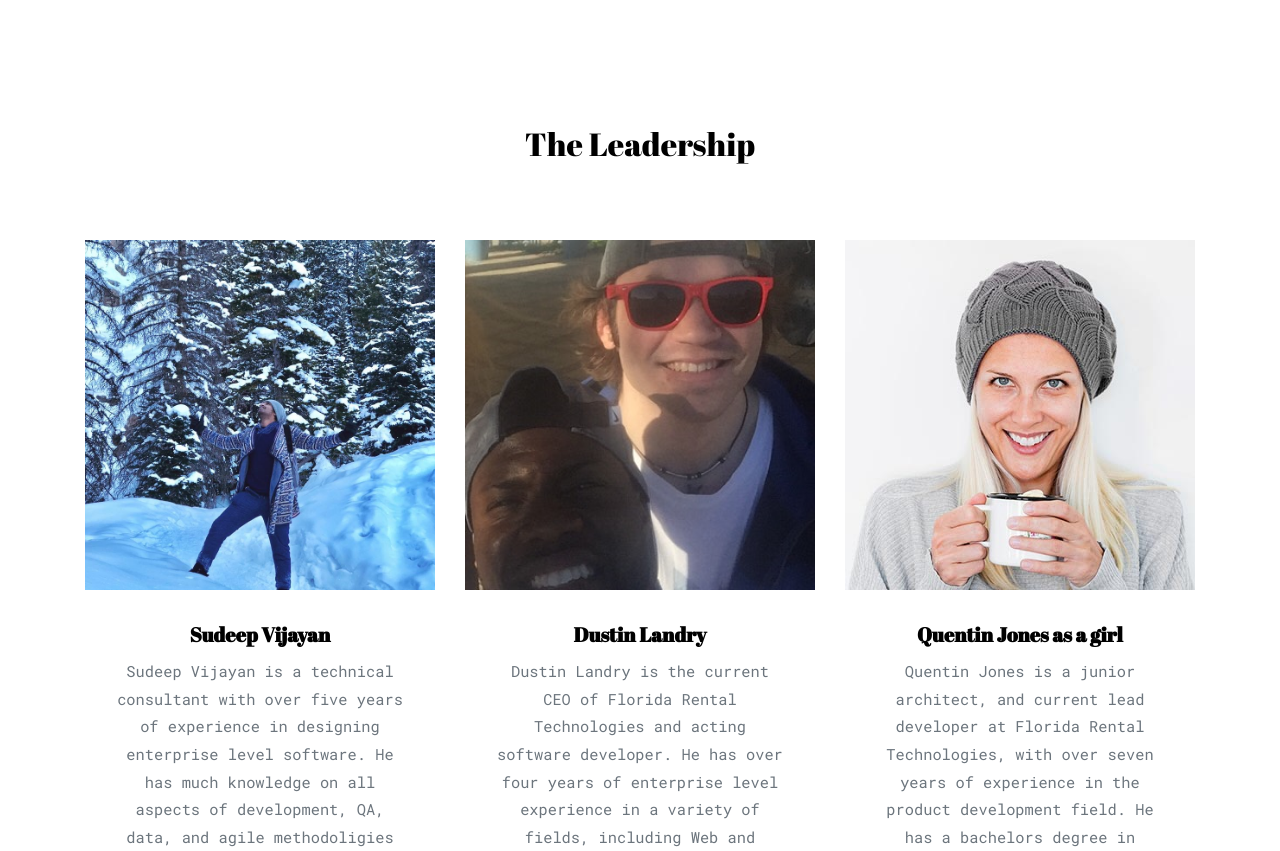
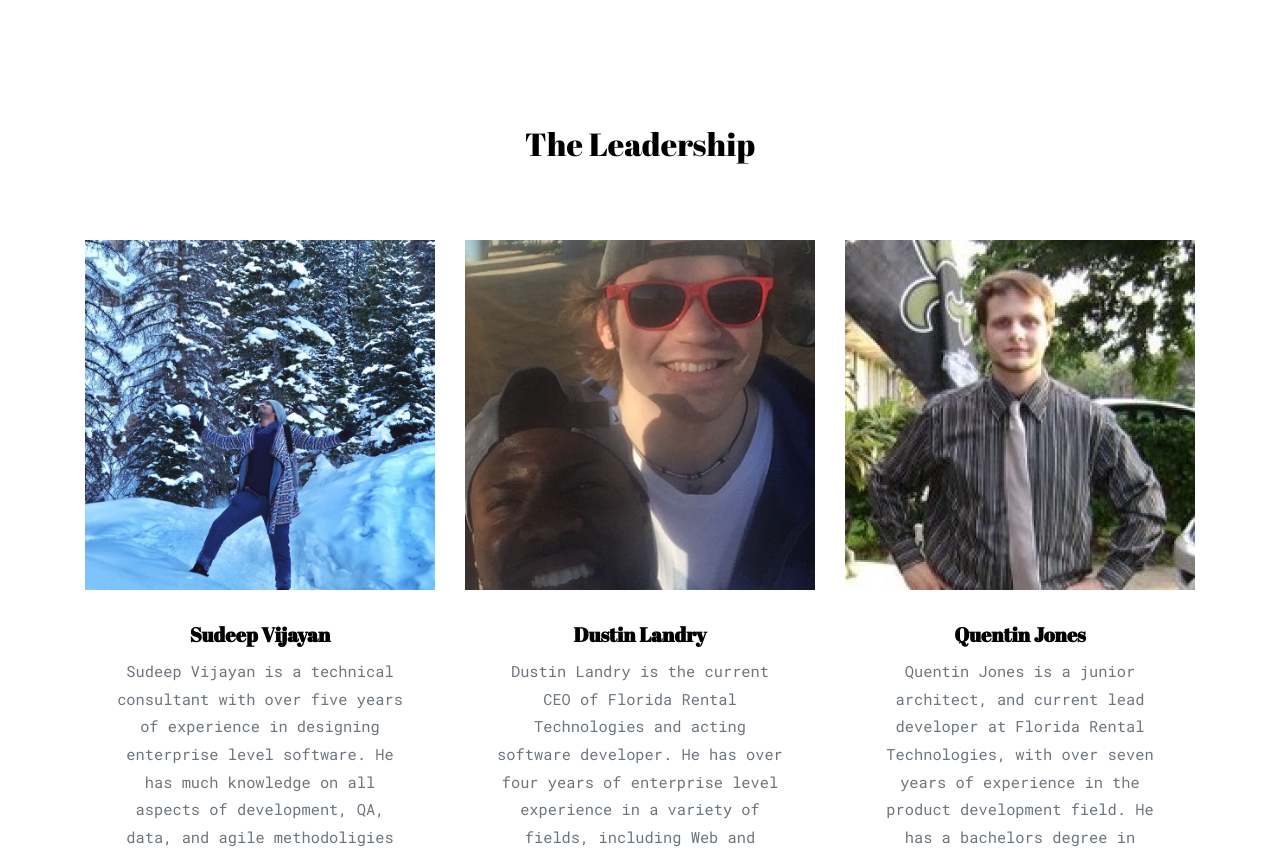
Before and after one commit to Duskamo/mycompany_gui, a Django app: page /about in a window 1280 px wide. Shown: the part 1604-2455 px from the top of the page. Run offline with Django 3.2, Linux system fonts and the light colour scheme; some libraries are stand-ins or nearby versions.

Commit message:
added q profile pic

```diff
--- a/mysite/gui/templates/gui/about.html
+++ b/mysite/gui/templates/gui/about.html
@@ -60,9 +60,9 @@
         </div>
         <div class="col-lg-4" data-aos="fade-up" data-aos-delay="300">
           <div class="media d-block media-custom text-center">
-            <a href="#"><img src="{% static 'gui/assets/person_1.jpg' %}" alt="Image Placeholder" class="img-fluid"></a>
+            <a href="#"><img src="{% static 'gui/assets/q.jpg' %}" alt="Image Placeholder" class="img-fluid"></a>
             <div class="media-body">
-              <h3 class="mt-0 text-black">Quentin Jones as a girl</h3>
+              <h3 class="mt-0 text-black">Quentin Jones</h3>
               <p>Quentin Jones is a junior architect, and current lead developer at Florida Rental Technologies, with over seven years of experience in the product development field. He has a bachelors degree in Computer Science from the University of Louisiana at Lafayette, and has much experience in building Web, Mobile, and Kiosk technologies for top customers in the oil field.</p>
             </div>
           </div>
```
Also changed, not shown: mysite/gui/static/gui/assets/q.jpg (added).
